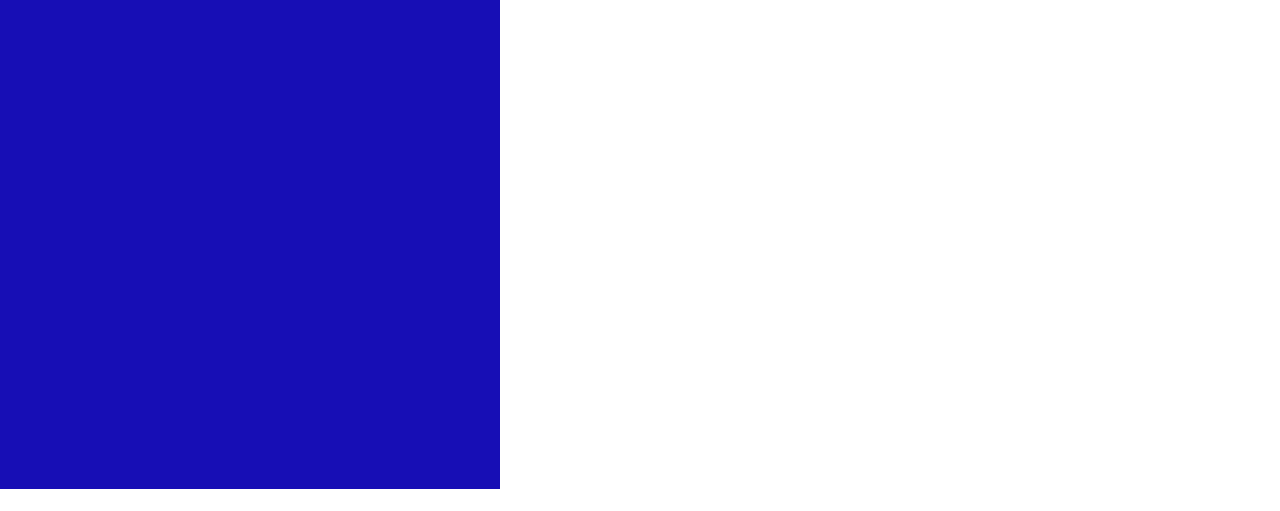
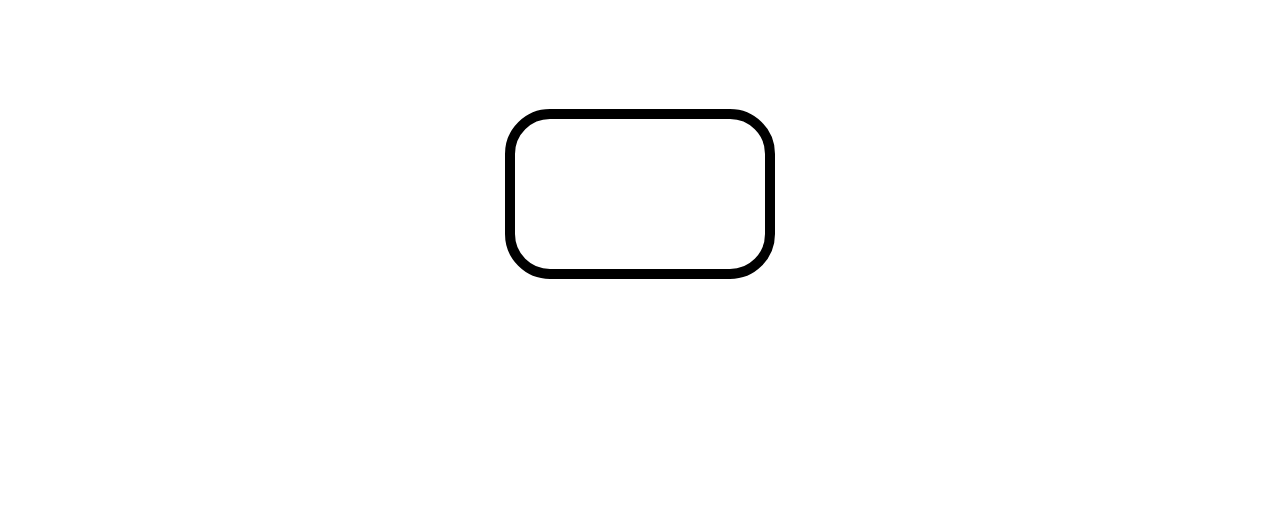
Before and after one commit to adriandcoding/CONDICIONALES, a website built with Vite: page index.html in a window 1280 px wide. Shown: the part 289-800 px from the top of the page. Built offline with nearby package versions, Linux system fonts and the light colour scheme.

Commit message:
CAMBIOS HTML

```diff
--- a/index.html
+++ b/index.html
@@ -4,7 +4,7 @@
     <meta charset="UTF-8" />
     <meta name="viewport" content="width=device-width, initial-scale=1.0" />
     <title>Juego de Cartas 7 y 1/2</title>
-    <link rel="stylesheet" href="./src/reset.css">
+    <link rel="stylesheet" href="./src/reset.css" />
     <link rel="stylesheet" href="./src/style.css" />
   </head>
   <body>
@@ -62,10 +62,9 @@
         alt="3 de copas">
       </div>
     </div>
+
     <div class="contenedor">
-    <div class="centro">
-
-    </div>
+      <div class="centro"></div>
     </div>
   </body>
 </html>
--- a/src/style.css
+++ b/src/style.css
@@ -1,9 +1,10 @@
+
 .container{
+  display: flex;
   margin-top: 15%;
-  display: flex;
   justify-content: center;
   align-items: center;
-  background-color: #c92222;
+
 }
 .carta {
   width: 150px;
@@ -22,11 +23,18 @@ img {
 }
 
 .contenedor {
-  background-color: #170eb5;
-    position: relative; /* Opcional, solo necesario si quieres centrar relativamente dentro de otro elemento */
-    width: 500px; /* Ancho del contenedor */
-    height: 500px; /* Altura del contenedor, en este caso, el 100% de la altura de la ventana */
-    display: flex; /* Utilizaremos flexbox para centrar */
-    justify-content: center; /* Centrar horizontalmente */
-    align-items: center; /* Centrar verticalmente */
+  border: 10px solid black;
+  margin: 0 auto;
+  margin-top: 120px;
+  display: flex;
+  justify-content:center;
+  align-items: center;
+  background-color: #ffffff;
+  width: 250px;
+  height: 150px;
+  border-radius: 45px;
+  -webkit-border-radius: 45px;
+  -moz-border-radius: 45px;
+  -ms-border-radius: 45px;
+  -o-border-radius: 45px;
 }
```
Lines whose indentation alone changed are shown as unchanged.
